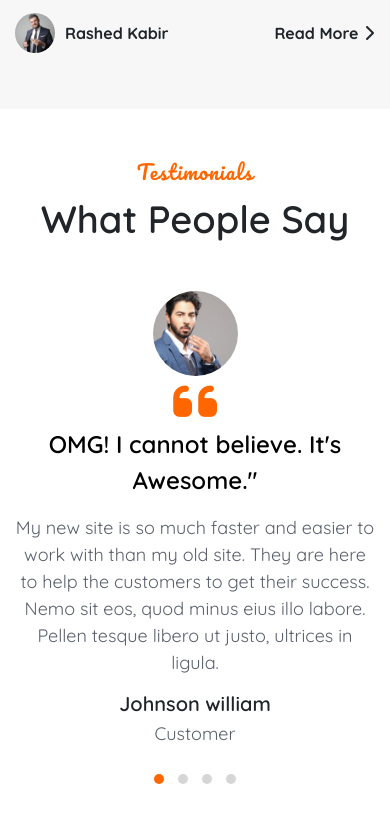
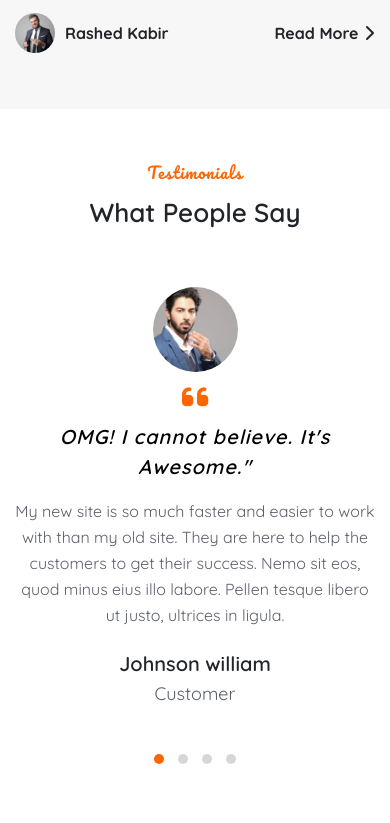
Before and after one commit to NguyenTien99/BC32_Nhom11_TienVaHuong_capstone, a plain HTML site: page index.html in a window 390 px wide. Shown: the part 2905-3728 px from the top of the page. Drawn offline with nearby package versions, Linux system fonts and the light colour scheme.

Commit message:
update Caroudel

```diff
--- a/CSS/style.css
+++ b/CSS/style.css
@@ -268,16 +268,24 @@
     height: 85px;
     border-radius: 50%;
     margin: 0 auto;
+    cursor: pointer;
+}
+.carou__item{
+    padding: .5rem 0;
+    margin-bottom: 1.5rem;
 }
 .carou__item i{
-    font-size: 50px;
+    font-size: 40px;
     display: block;
     color: #ff6600;
+    margin: 10px 0;
 }
 .carou__item p:first-of-type{
     font-size: 24px;
     color: black;
     font-weight: 600;
+    letter-spacing: 1px;
+    font-style: italic;
 }
 .carou__item p:nth-of-type(2){
     font-size: 18px;
@@ -286,13 +294,16 @@
 .carou__item h3{
     font-size: 20px;
     font-weight: 600;
-    margin: 0;
+    margin:1.5rem 0 0;
 }
 .carou__item p:last-of-type{
     margin-bottom: 0;
     margin-top: 4px;
     font-size: 18px;
     color: #161c2db3;
+}
+.owl-theme .owl-dots .owl-dot{
+    outline: none;
 }
 .owl-theme .owl-dots .owl-dot span{
 }
@@ -345,10 +356,11 @@
 }
 /* Blog */
 @media (max-width:1080px){
-    .blog__title h2{
+    .blog__title h2, .carou__title h2{
         font-size: 32px;
         line-height: 40px;
     }
+
 }
 @media (max-width:990px){
     .blog__body h4{
@@ -357,11 +369,11 @@
     }
 }
 @media (max-width:600px){
-    .blog__title h2{
+    .blog__title h2,.carou__title h2{
         font-size: 30px;
         line-height: 38px;
     }
-    .blog__title h6{
+    .blog__title h6,.carou__title h6{
         font-size: 16px;
     }
     .blog__body>p{
@@ -370,15 +382,37 @@
     }
 }
 @media (max-width:480px){
-    .blog__title h2{
+    .blog__title h2,.carou__title h2{
         font-size: 26px;
         line-height: 36px;
     }
 }
 @media (max-width:375px){
-    .blog__title h2{
+    .blog__title h2,.carou__title h2{
         font-size: 24px;
         line-height: 34px;
+    }
+}
+/* Carousel */
+@media (max-width:675px){
+    .carou__item i{
+        font-size: 30px;
+    }
+    .carou__item p:first-of-type{
+        font-size: 22px;
+        line-height: 32px;
+    }
+}
+@media (max-width:600px){
+    .carou__item p:nth-of-type(2){
+        font-size: 16px;
+        line-height: 26px;
+    }
+}
+@media (max-width:475px){
+    .carou__item p:first-of-type{
+        font-size: 20px;
+        line-height: 30px;
     }
 }
 /* Animation */
--- a/index.html
+++ b/index.html
@@ -227,7 +227,7 @@
                             help the customers to get their success. Nemo sit eos, quod minus eius illo labore.
                             Pellen tesque libero ut justo, ultrices in ligula.
                         </p>
-                        <p>Alexander sakura</p>
+                        <h3>Alexander sakura</h3>
                         <p>Customer</p>
                     </div>
                     <div class="carou__item item text-center">
@@ -238,7 +238,7 @@
                             help the customers to get their success. Nemo sit eos, quod minus eius illo labore.
                             Pellen tesque libero ut justo, ultrices in ligula.
                         </p>
-                        <p>John wilson</p>
+                        <h3>John wilson</h3>
                         <p>Customer</p>
                     </div>
                     <div class="carou__item item text-center">
@@ -249,7 +249,7 @@
                             help the customers to get their success. Nemo sit eos, quod minus eius illo labore.
                             Pellen tesque libero ut justo, ultrices in ligula.
                         </p>
-                        <p>Julia Sakura</p>
+                        <h3>Julia Sakura</h3>
                         <p>Customer</p>
                     </div>
                 </div>
@@ -283,7 +283,7 @@
     <script src="./lib/owl.carousel.min.js"></script>
     <script>
         $('.owl-carousel').owlCarousel({
-            loop: true,
+            loop: false,
             margin: 10,
             nav: false,
             responsive: {
```
